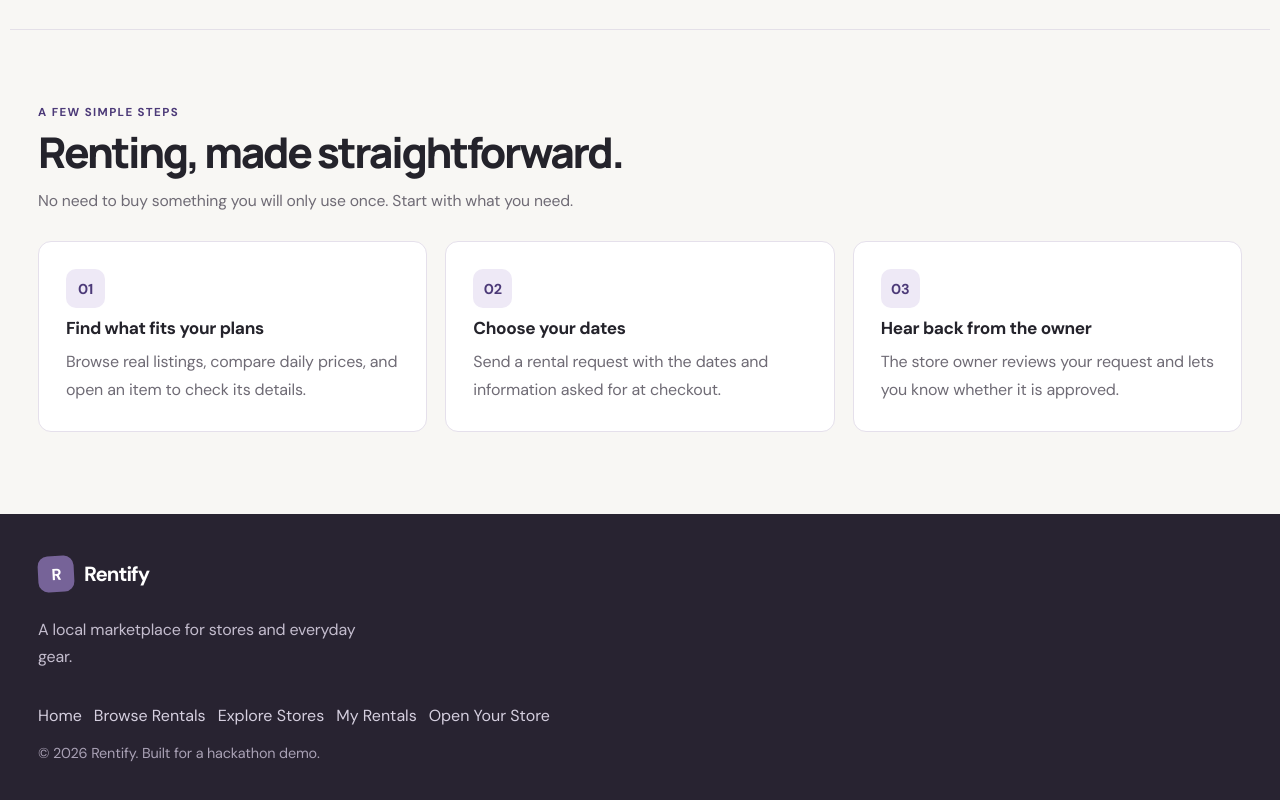
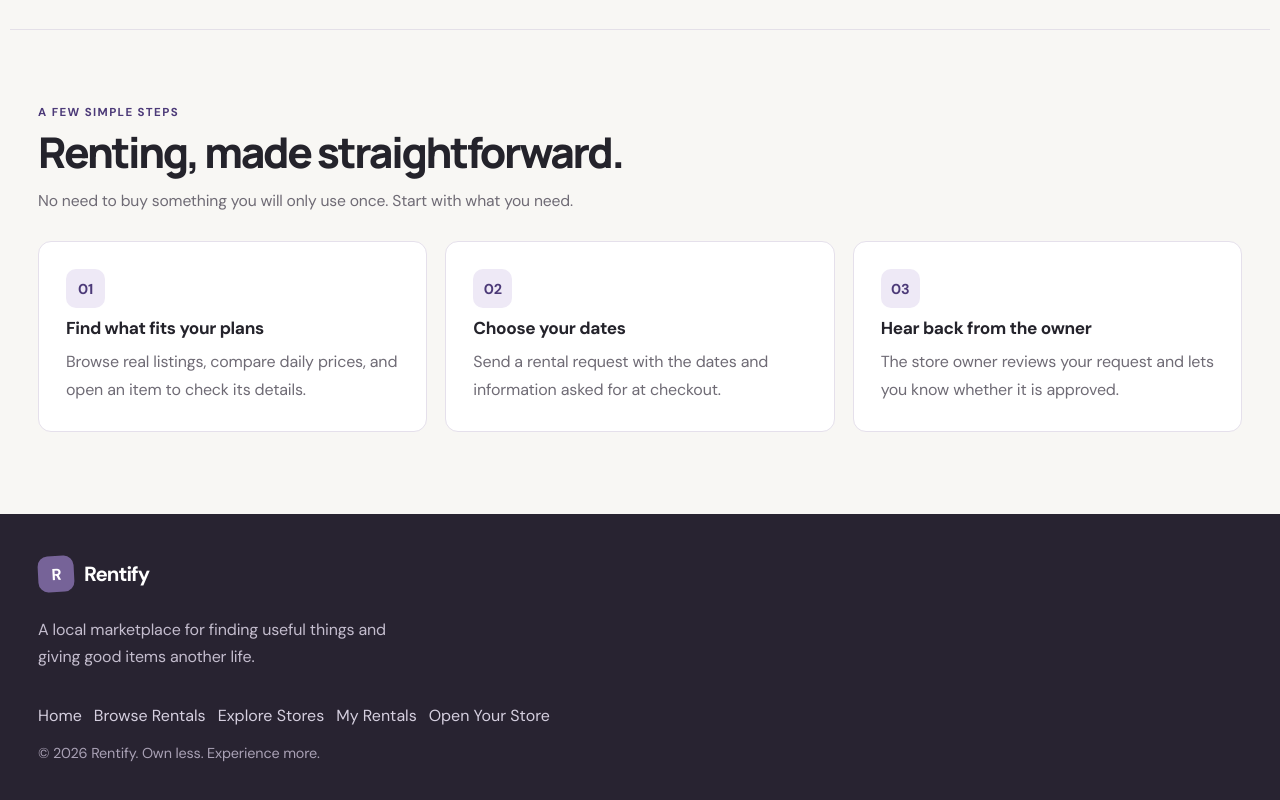
Before and after one commit to Ridabatool512/rental-marketplace, a React (Vite) app in the folder Frontend/: page / in a window 1280 px wide. Shown: the part 1816-2616 px from the top of the page. Built offline with nearby package versions, Linux system fonts and the light colour scheme; no server answers.

Commit message:
Polish Rentify footer copy for public marketplace launch

```diff
--- a/Frontend/src/components/Footer.jsx
+++ b/Frontend/src/components/Footer.jsx
@@ -7,7 +7,7 @@ function Footer({ onNavigate }) {
             <span className="logo-mark">R</span>
             Rentify
           </p>
-          <p>A local marketplace for stores and everyday gear.</p>
+          <p>A local marketplace for finding useful things and giving good items another life.</p>
         </div>
         <div className="footer-links">
           <button type="button" onClick={() => onNavigate('home')}>
@@ -26,7 +26,7 @@ function Footer({ onNavigate }) {
             Open Your Store
           </button>
         </div>
-        <p className="footer-copy">© 2026 Rentify. Built for a hackathon demo.</p>
+        <p className="footer-copy">© 2026 Rentify. Own less. Experience more.</p>
       </div>
     </footer>
   )
```
